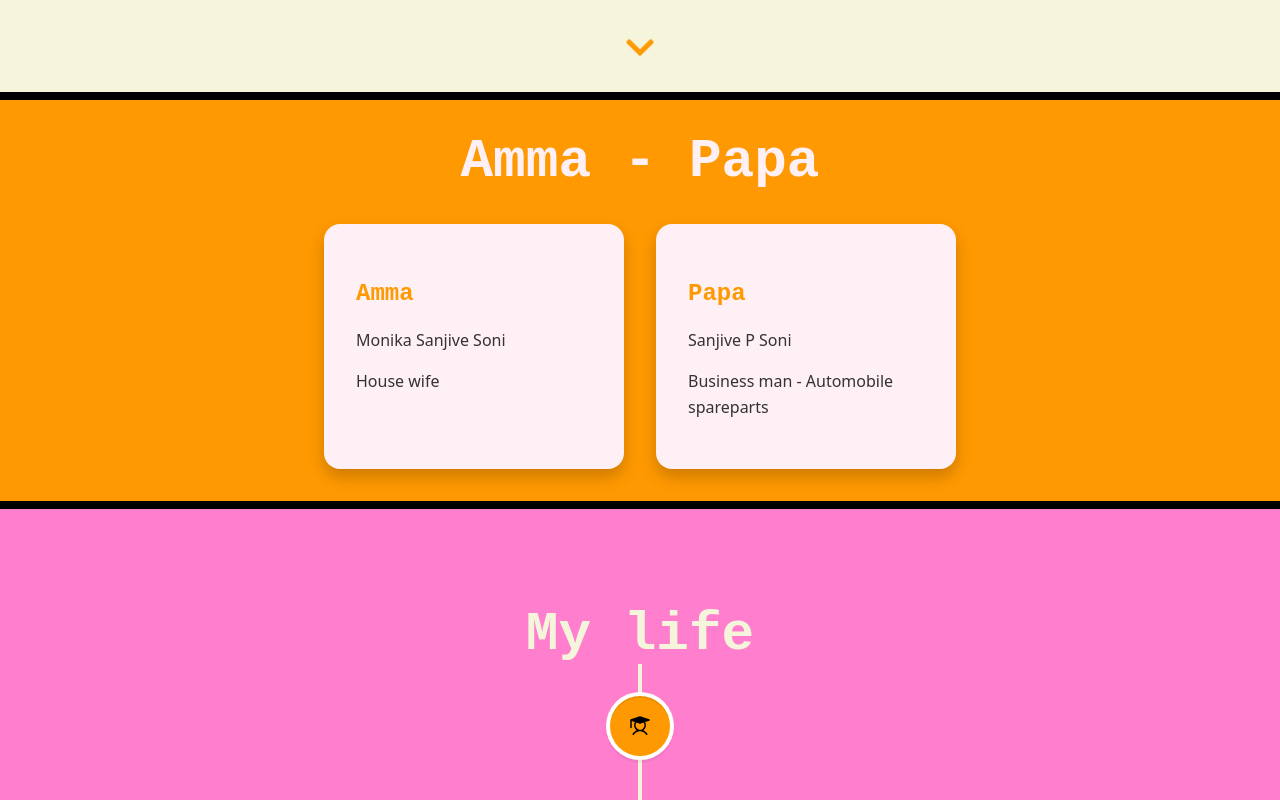
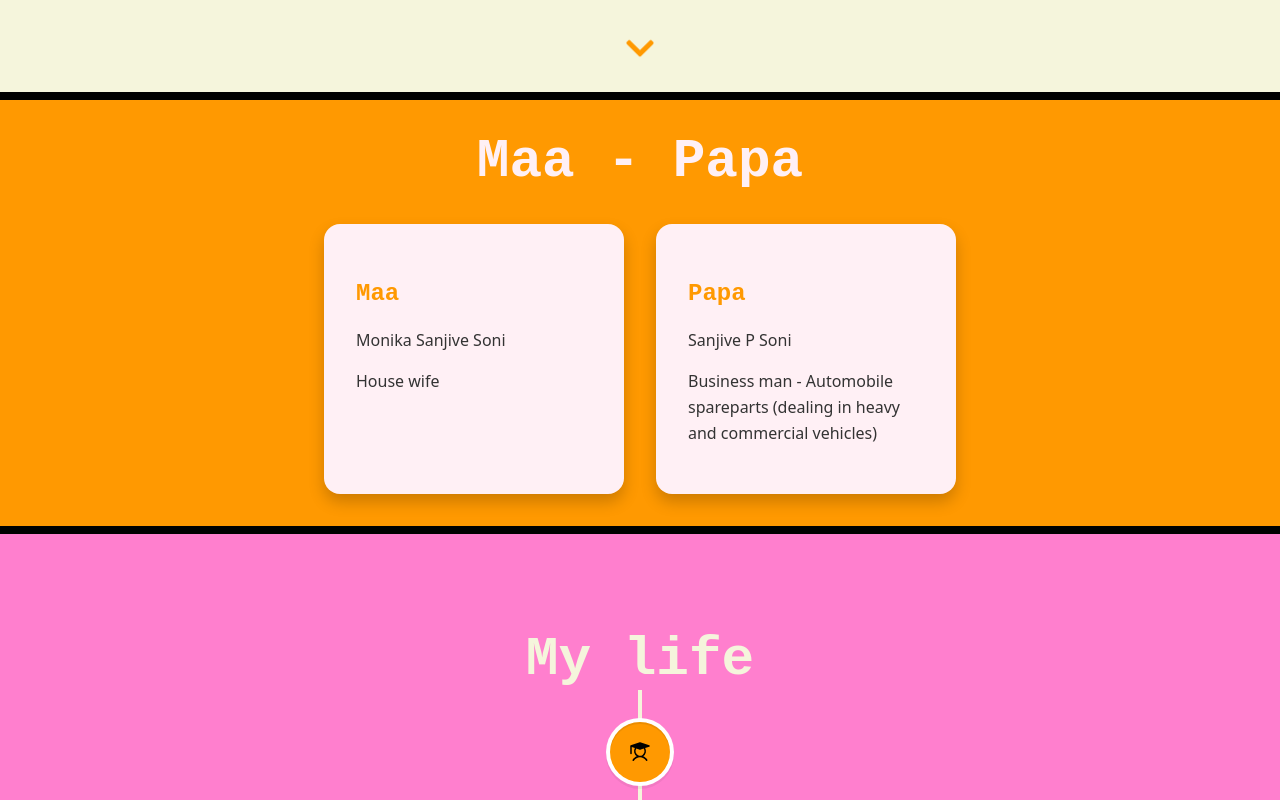
Before and after one commit to sonishrishti/shrishti, a React (Vite) app: page / in a window 1280 px wide. Shown: the part 700-1500 px from the top of the page. Built offline with nearby package versions, Linux system fonts and the light colour scheme.

Commit message:
Update App.jsx

```diff
--- a/src/App.jsx
+++ b/src/App.jsx
@@ -42,17 +42,17 @@ function App() {
       </div>
 
       <div className = "parents">
-        <h1>Amma - Papa</h1>
+        <h1>Maa - Papa</h1>
          <div className="parent-cards">
             <div className="parent-card papa">
-              <h2>Amma</h2>
+              <h2>Maa</h2>
               <p> Monika Sanjive Soni</p>
               <p>House wife</p>
             </div>
             <div className="parent-card mumma">
               <h2>Papa</h2>
               <p>Sanjive P Soni</p>
-              <p>Business man - Automobile spareparts</p>
+              <p>Business man - Automobile spareparts (dealing in heavy and commercial vehicles)</p>
             </div>
           </div>
 
```
